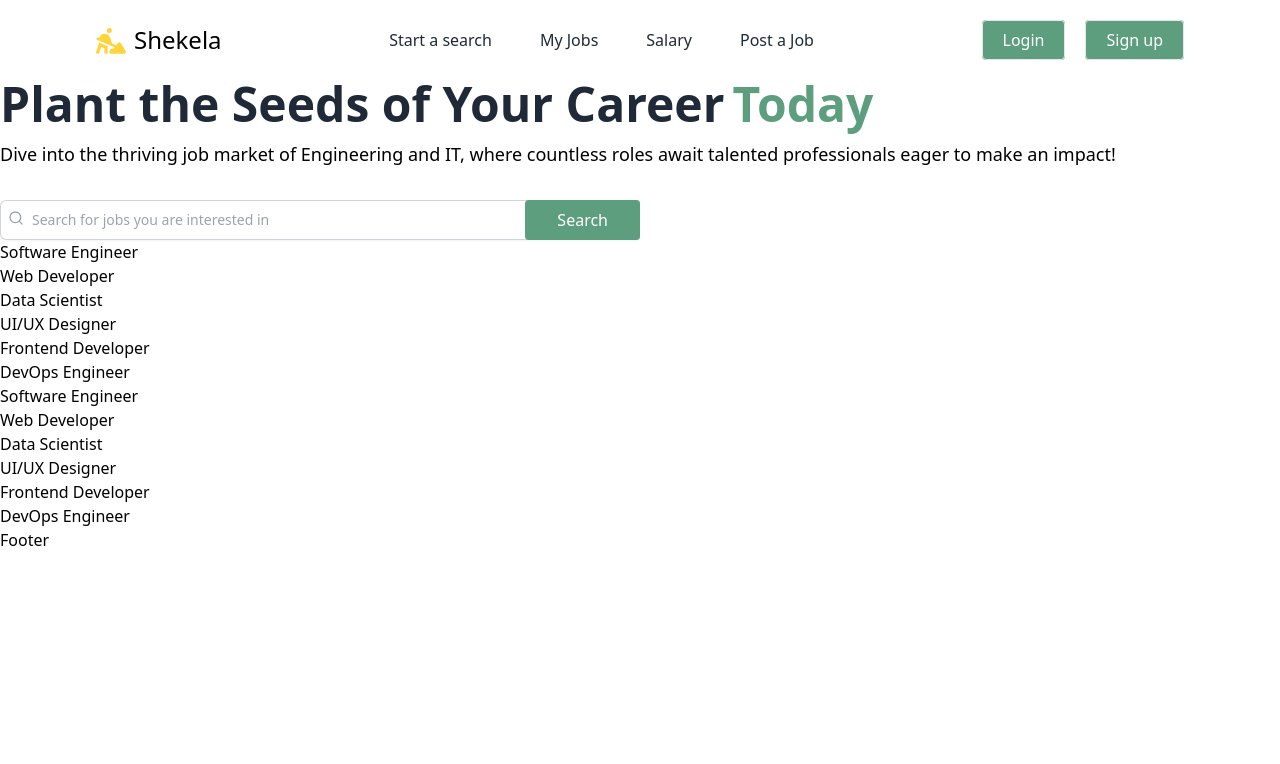
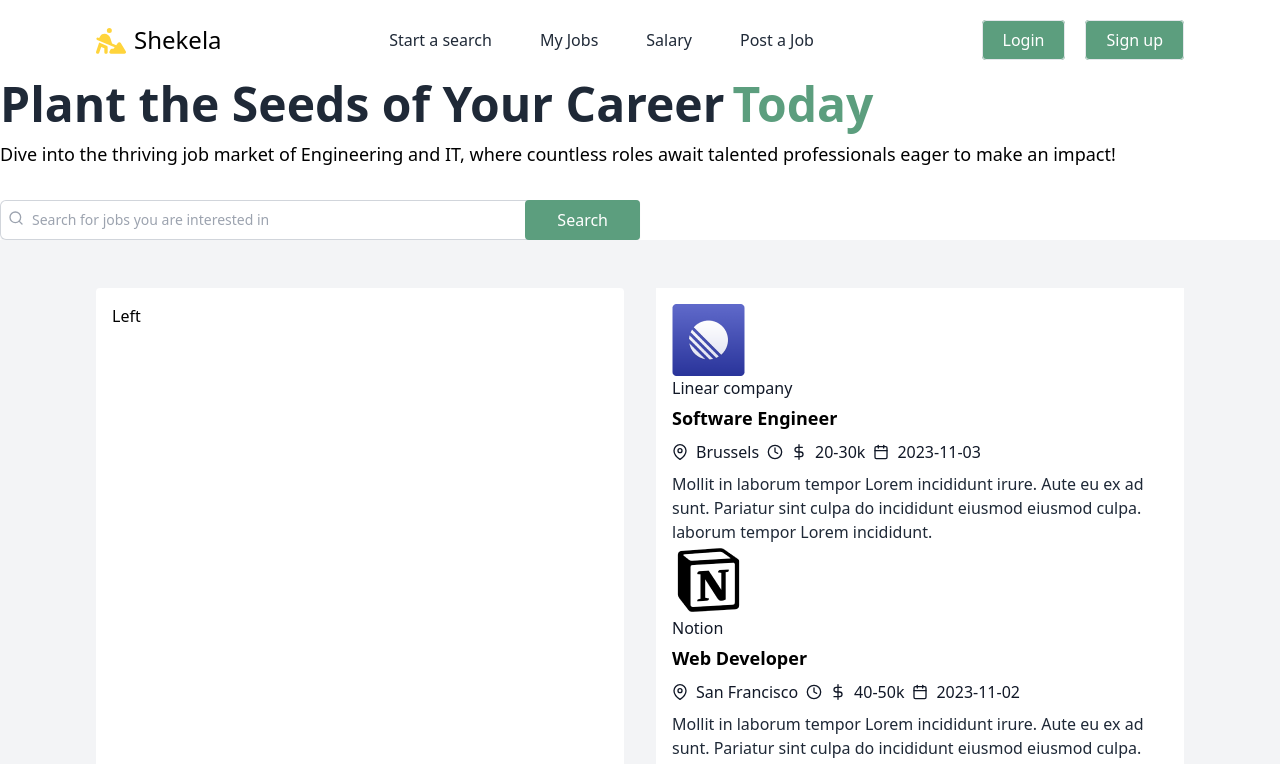
Before and after one commit to Ermias1995/CodSoft-Task-2, a React (Vite) app: page / in a window 1280 px wide. Shown: the top 764 px of the page. Built offline with nearby package versions, Linux system fonts and the light colour scheme.

Commit message:
Finish card

```diff
--- a/src/Pages/Home.jsx
+++ b/src/Pages/Home.jsx
@@ -6,8 +6,8 @@ import Jobs from "./Jobs";
 function Home() {
   const [selectCategory, setSelectCategory] = useState(null);
   const [jobs, setJobs] = useState([]);
+  const [query, setQuery] = useState("");
 
-  const [query, setQuery] = useState("");
     const handleInputChange = (event) =>{
         setQuery(event.target.value);
         console.log(event.target.value);
@@ -51,8 +51,11 @@ function Home() {
   return (
     <div>
       <Banner query={query} handleInputChange={handleInputChange}/>
-      <div>
-        <Jobs result = {result}/>
+
+      {/* Home page */}
+      <div className="bg-gray-100 md:grid grid-cols-2 gap-8 lg:px-24 px-4 py-12">
+        <div className="bg-white p-4 rounded">Left</div>
+        <div className="col-span-1 bg-white p-4"><Jobs result={result}/></div>
       </div>
     </div>
   )
--- a/src/components/Card.jsx
+++ b/src/components/Card.jsx
@@ -1,8 +1,28 @@
+import { FiCalendar, FiClock, FiDollarSign, FiMapPin } from "react-icons/fi";
+import { Link } from "react-router-dom";
+
 function Card({data}) {
+    const {companyName, jobTitle,companyLogo, minPrice, maxPrice, salaryType, jobLocation, employementType, postingDate,
+         description} = data;
+
   return (
-    <div>
-        <h3>{data.jobTitle}</h3>
-    </div>
+    <section className="card">
+        <Link to={"/"} className="flex gap-4 flex-col sm:flex-row items-start"/>
+        <img src={companyLogo} alt=""/>
+        <div>
+            <h4 className="text-gray-900 mb-1">{companyName}</h4>
+            <h3 className="text-lg font-semibold mb-2">{jobTitle}</h3>
+
+            <div className="text-gray-900 text-base flex flex-wrap gap-2 mb-2">
+                <span className="flex items-center gap-2"><FiMapPin/>{jobLocation}</span>
+                <span className="flex items-center gap-2"><FiClock/>{employementType}</span>
+                <span className="flex items-center gap-2"><FiDollarSign/>{minPrice}-{maxPrice}k</span>
+                <span className="flex items-center gap-2"><FiCalendar/>{postingDate}</span>
+            </div>
+
+            <p className="text-gray-800 font-sans">{description}</p>
+        </div>
+    </section>
   )
 }
 export default Card
```
